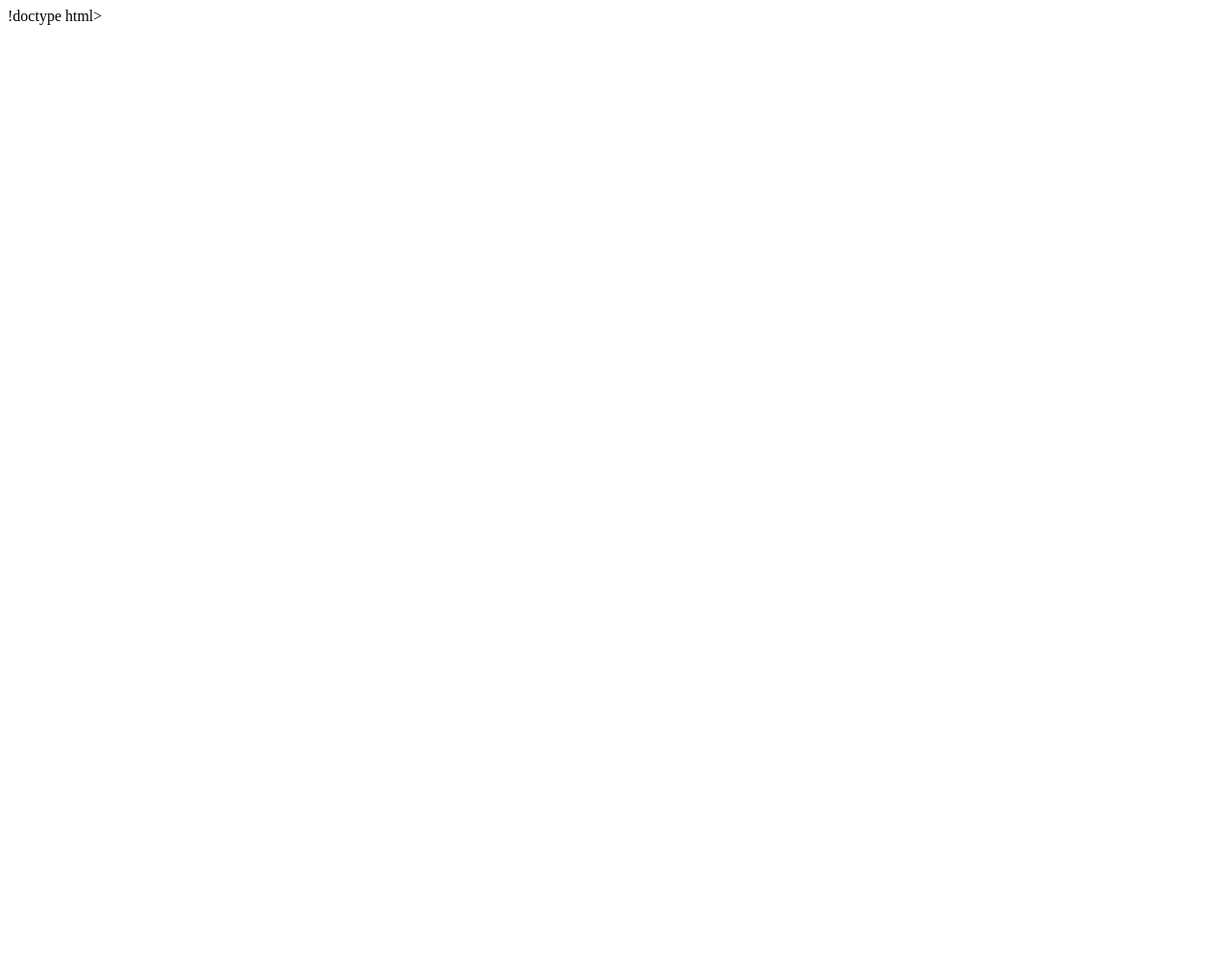
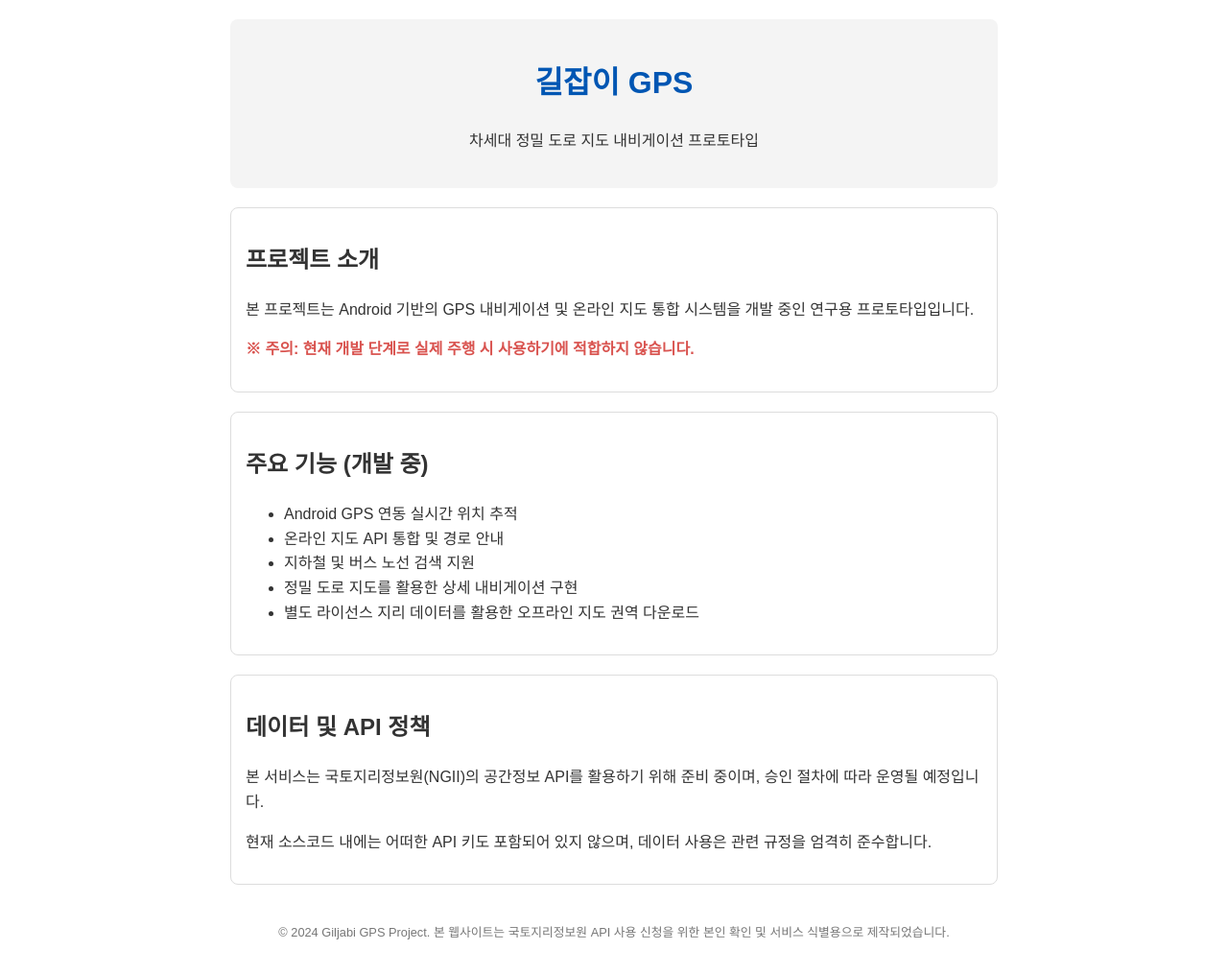
Before and after one commit to ohjinseung-blip/giljabi-gps, a plain HTML site: page index.html in a window 1280 px wide. Shown: the whole page at 96% size. Before the commit the page ends 800 px from the top, so only its background shows below. Drawn offline with Linux system fonts and the light colour scheme.

Commit message:
Update index.html

```diff
--- a/index.html
+++ b/index.html
@@ -1 +1,50 @@
-!doctype html>
+<!DOCTYPE html>
+<html lang="ko">
+<head>
+    <meta charset="UTF-8">
+    <meta name="viewport" content="width=device-width, initial-scale=1.0">
+    <title>길잡이 GPS - 안내</title>
+    <style>
+        body { font-family: 'Malgun Gothic', sans-serif; line-height: 1.6; color: #333; max-width: 800px; margin: 0 auto; padding: 20px; }
+        header { background: #f4f4f4; padding: 20px; text-align: center; border-radius: 8px; }
+        h1 { color: #0056b3; }
+        section { margin: 20px 0; padding: 15px; border: 1px solid #ddd; border-radius: 8px; }
+        .status { color: #d9534f; font-weight: bold; }
+        footer { font-size: 0.8em; text-align: center; margin-top: 40px; color: #777; }
+        @media (max-width: 600px) { body { padding: 10px; } }
+    </style>
+</head>
+<body>
+    <header>
+        <h1>길잡이 GPS</h1>
+        <p>차세대 정밀 도로 지도 내비게이션 프로토타입</p>
+    </header>
+
+    <section>
+        <h2>프로젝트 소개</h2>
+        <p>본 프로젝트는 Android 기반의 GPS 내비게이션 및 온라인 지도 통합 시스템을 개발 중인 연구용 프로토타입입니다.</p>
+        <p class="status">※ 주의: 현재 개발 단계로 실제 주행 시 사용하기에 적합하지 않습니다.</p>
+    </section>
+
+    <section>
+        <h2>주요 기능 (개발 중)</h2>
+        <ul>
+            <li>Android GPS 연동 실시간 위치 추적</li>
+            <li>온라인 지도 API 통합 및 경로 안내</li>
+            <li>지하철 및 버스 노선 검색 지원</li>
+            <li>정밀 도로 지도를 활용한 상세 내비게이션 구현</li>
+            <li>별도 라이선스 지리 데이터를 활용한 오프라인 지도 권역 다운로드</li>
+        </ul>
+    </section>
+
+    <section>
+        <h2>데이터 및 API 정책</h2>
+        <p>본 서비스는 국토지리정보원(NGII)의 공간정보 API를 활용하기 위해 준비 중이며, 승인 절차에 따라 운영될 예정입니다.</p>
+        <p>현재 소스코드 내에는 어떠한 API 키도 포함되어 있지 않으며, 데이터 사용은 관련 규정을 엄격히 준수합니다.</p>
+    </section>
+
+    <footer>
+        <p>&copy; 2024 Giljabi GPS Project. 본 웹사이트는 국토지리정보원 API 사용 신청을 위한 본인 확인 및 서비스 식별용으로 제작되었습니다.</p>
+    </footer>
+</body>
+</html>
```
